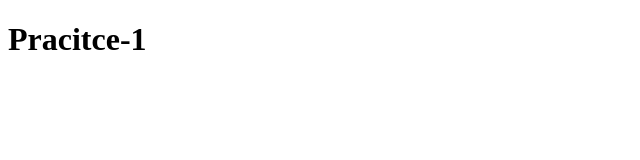
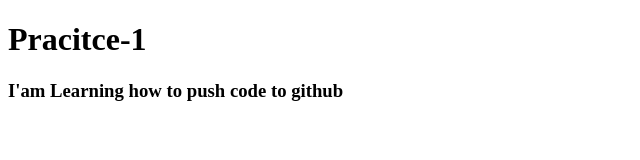
Before and after one commit to gazimahmudhasan3/practice-1, a plain HTML site: page index.html in a window 1280 px wide. Shown: the whole page, without its empty margins (0-640 px from the left). Drawn offline with Linux system fonts and the light colour scheme.

Commit message:
learning github

```diff
--- a/index.html
+++ b/index.html
@@ -8,5 +8,6 @@
 </head>
 <body>
     <h1>Pracitce-1</h1>
+    <h3>I'am Learning how to push code to github</h3>
 </body>
 </html>
```
